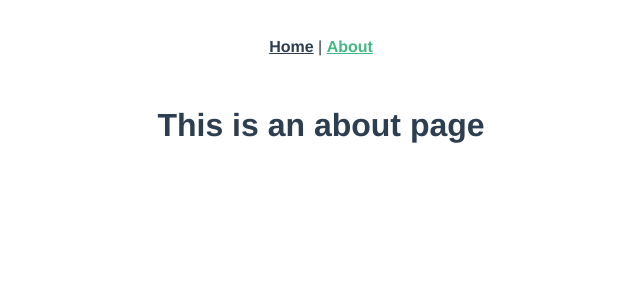
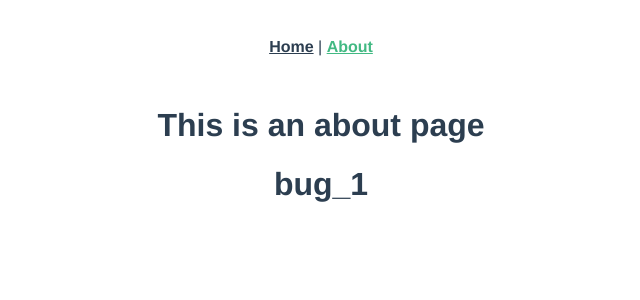
Before and after one commit to hedongdong-github/demo-app, a Vue app: page /#/about in a window 1280 px wide. Shown: the top 300 px of the page, without its empty margins (319-959 px from the left). Built offline with nearby package versions, Linux system fonts and the light colour scheme.

Commit message:
修复bug_1

```diff
--- a/src/views/About.vue
+++ b/src/views/About.vue
@@ -1,5 +1,7 @@
 <template>
   <div class="about">
     <h1>This is an about page</h1>
+
+    <h1>bug_1</h1>
   </div>
 </template>
```
